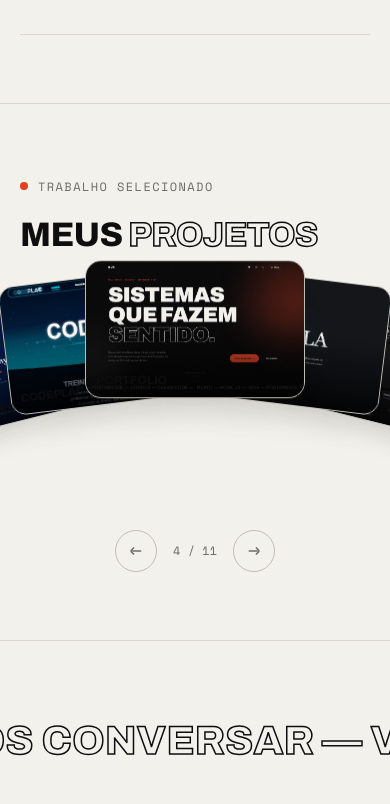
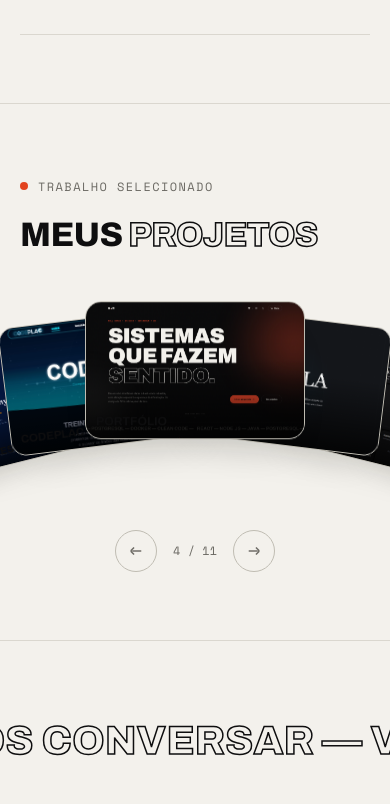
Before and after one commit to gidelmarjr-art/port-foliio, a React (Vite) app: page / in a window 390 px wide. Shown: the part 3481-4285 px from the top of the page. Built offline with nearby package versions, Linux system fonts and the light colour scheme.

Commit message:
Atualização CardFanCarousel

```diff
--- a/src/components/sections/CardFanCarousel.css
+++ b/src/components/sections/CardFanCarousel.css
@@ -139,7 +139,7 @@
   }
 
   .fan-carousel__card {
-  top: 10%;
+  top: 30%;
   width: clamp(220px, 40vw, 620px);
 }
 
```
